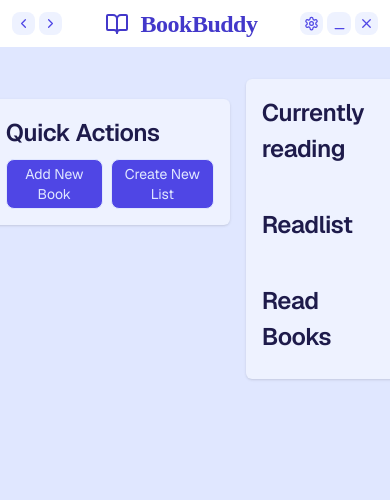
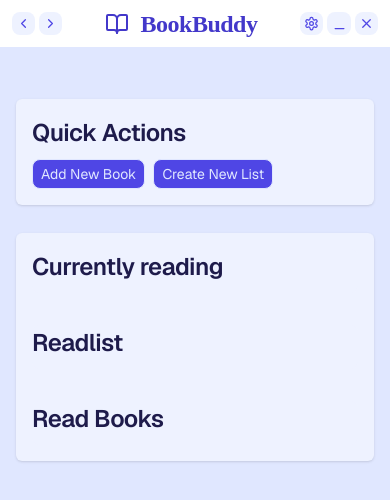
Before and after one commit to athinakantis/BookBuddy, a React (Vite) app: page / in a window 390 px wide. Shown: the top 500 px of the page. Built offline with nearby package versions, Linux system fonts and the light colour scheme.

Commit message:
update Home page responsive styling

```diff
--- a/src/components/QuickActions.tsx
+++ b/src/components/QuickActions.tsx
@@ -3,9 +3,9 @@ import Button from "./custom/Button";
 
 export default function QuickActions() {
   return (
-    <Card className="bg-card-muted space-y-2">
+    <Card className="bg-card-muted space-y-2 sm:w-fit">
       <h2>Quick Actions</h2>
-      <div className="flex gap-2">
+      <div className="flex gap-2 flex-wrap">
         <Button variant="secondary">Add New Book</Button>
         <Button variant="secondary">Create new list</Button>
       </div>
--- a/src/components/Sidepanel.tsx
+++ b/src/components/Sidepanel.tsx
@@ -3,7 +3,7 @@ import Statistics from "./Statistics";
 
 export default function SidePanel() {
   return (
-    <aside className="max-w-75 relative top-5 space-y-4">
+    <aside className="md:max-w-75 relative top-5 flex gap-4 flex-col sm:flex-row md:flex-col">
       <QuickActions />
       <Statistics />
     </aside>
--- a/src/components/Statistic.tsx
+++ b/src/components/Statistic.tsx
@@ -8,7 +8,7 @@ type StatisticProps = Readonly<{
 export default function Statistic(props: StatisticProps) {
   const { value, label } = props;
   return (
-    <Card className="bg-card p-4 flex rounded-md gap-2 text-sm grow leading-none w-fit justify-start min-w-30 hover:cursor-default flex-row items-end">
+    <Card className="bg-card p-4 flex rounded-md gap-2 text-sm grow leading-none w-fit justify-start min-w-30 hover:cursor-default flex-row items-end md:w-full">
       <data className="text-xl font-bold leading-[0.8] font-main">{value}</data>{label}
     </Card>
   );
--- a/src/components/Statistics.tsx
+++ b/src/components/Statistics.tsx
@@ -11,9 +11,9 @@ export default function Statistics() {
   if (loading) return <Spinner />
   if (!statistics) return;
   return (
-    <section className="bg-card-muted p-4 rounded-md space-y-2 shadow-sm">
+    <section className="bg-card-muted p-4 rounded-md space-y-2 shadow-sm ">
       <h2>Statistics</h2>
-      <div className="flex gap-4 flex-wrap">
+      <div className="flex gap-4 flex-wrap md:flex-col flex-row">
         <Statistic label={`Books read in ${THIS_YEAR}`} value={statistics.readBookYearCount} />
         <Statistic label="Total books read" value={statistics.readBookCount} />
         <Statistic label={`Unique authors read`} value={statistics.distinctAuthors} />
--- a/src/layout/Root.tsx
+++ b/src/layout/Root.tsx
@@ -1,6 +1,5 @@
 import Toast from "@/components/custom/Toast";
 import Header from "@/components/Header";
-import SidePanel from "@/components/Sidepanel";
 import { useUI } from "@/context/useUI";
 import { Outlet } from "react-router-dom";
 
@@ -11,7 +10,7 @@ export default function Root() {
     <div className="min-h-screen relative">
       <Header />
 
-      <main className="flex gap-4 justify-center space-y-8 mb-50">
+      <main className="flex gap-4 justify-center space-y-8 mb-50 mx-4 flex-col md:flex-row">
         <Outlet />
       </main>
 
```
